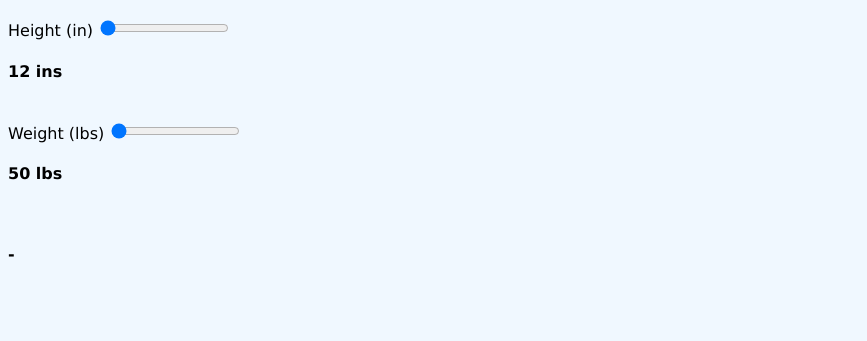
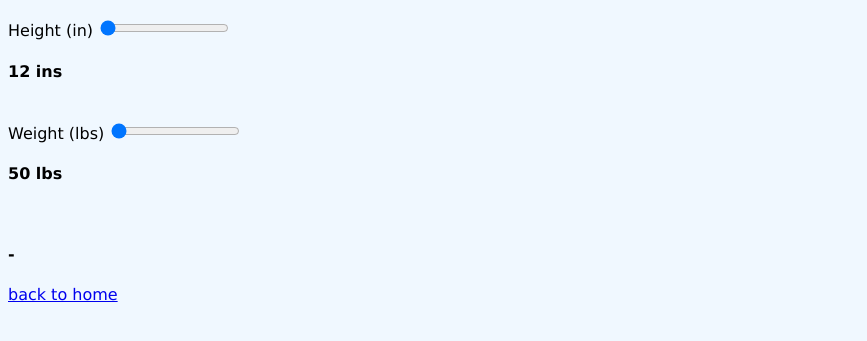
Before and after one commit to kittam02/kittam02.github.io, a plain HTML site: page conversions.html in a window 1280 px wide. Shown: the part 151-492 px from the top of the page, without its empty margins (0-867 px from the left). Drawn offline with Linux system fonts and the light colour scheme.

Commit message:
Update conversions.html

```diff
--- a/conversions.html
+++ b/conversions.html
@@ -41,5 +41,6 @@
         bmi = document.querySelector("#bmi");
         bmi.innerHTML = (weight * 703) / (height * height) +" kg/m²";}
     </script>
+    <a href="index.html">back to home</a>
   </body>
 </html>
```
